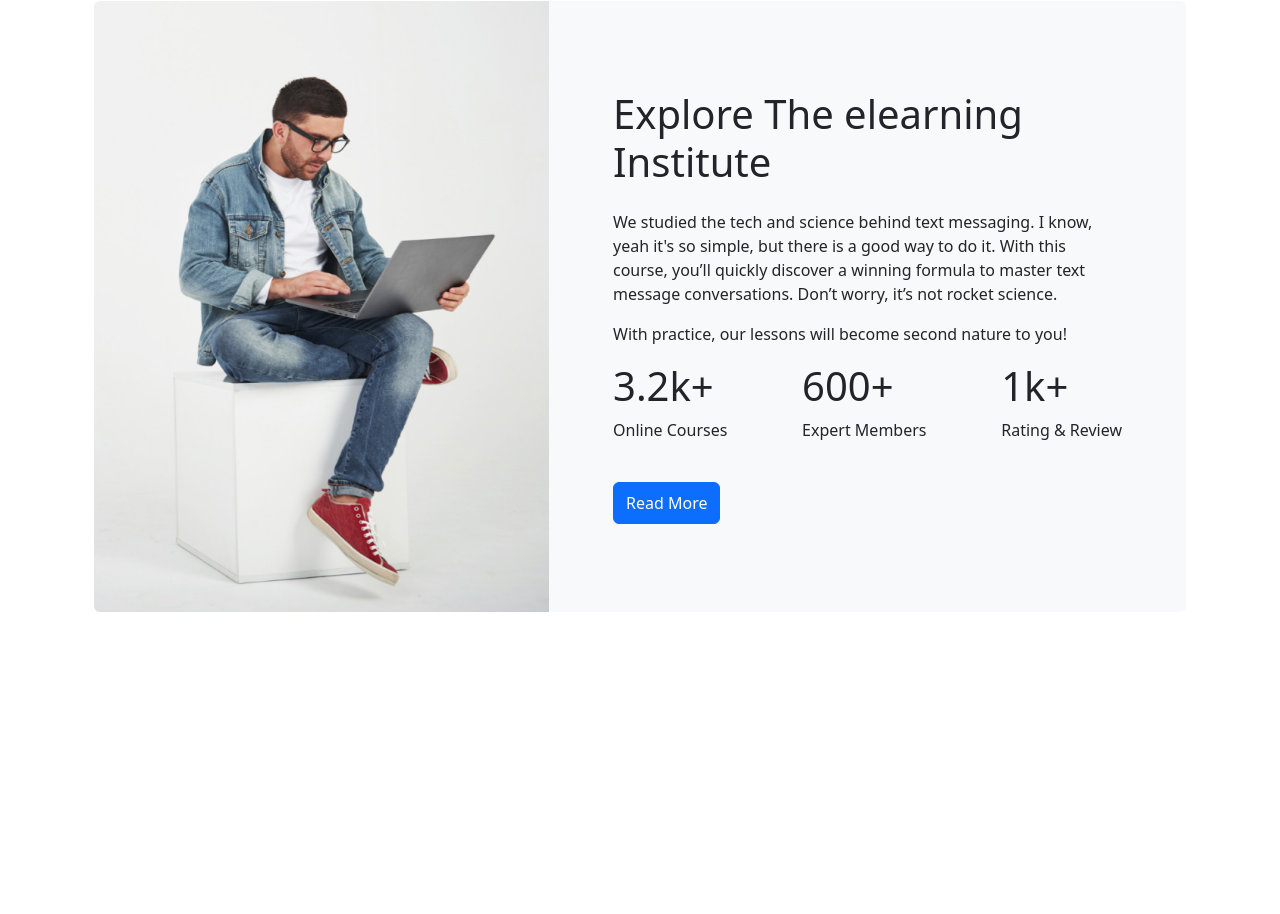
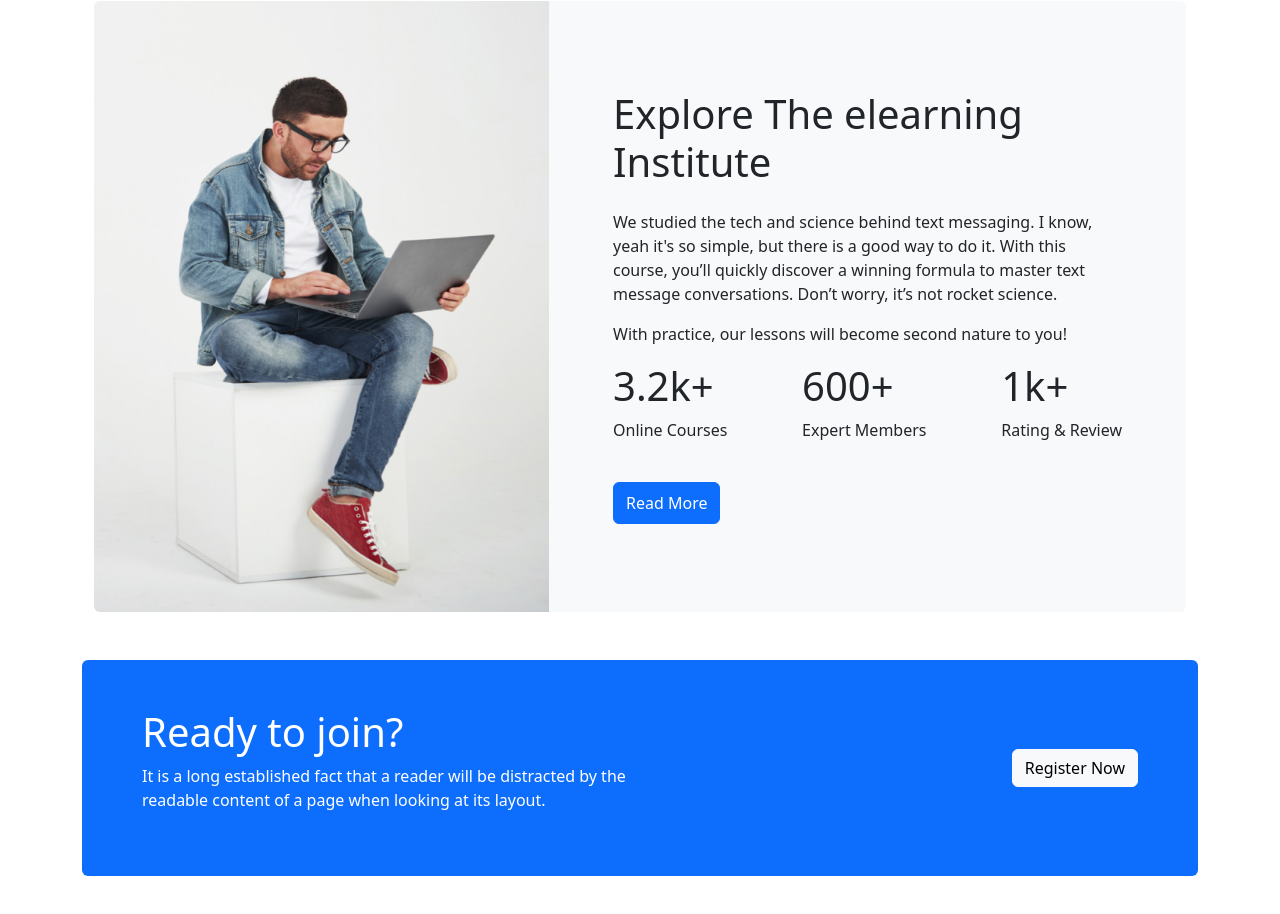
Before and after one commit to MD-Tauhid/edExp-website, a plain HTML site: page index.html in a window 1280 px wide. Shown: the part 1841-2755 px from the top of the page. Before the commit the page ends 2501 px from the top, so only its background shows below. Drawn offline with nearby package versions, Linux system fonts and the light colour scheme.

Commit message:
Modal part added

```diff
--- a/index.html
+++ b/index.html
@@ -239,6 +239,20 @@
             </div>
         </section>
         <!-- Elerning Institute end -->
+        <!-- modal part -->
+        <section class="container text-white my-5">
+            <div class="d-flex justify-content-between align-items-center bg-primary p-5 rounded row">
+                <div class="col-6">
+                    <h1>Ready to join?</h1>
+                    <p>It is a long established fact that a reader will be distracted by the
+                        readable content of a page when looking at its layout.</p>
+                </div>
+                <div class=" col-6 d-flex justify-content-end">
+                    <button class="btn btn-light">Register Now</button>
+                </div>
+            </div>
+        </section>
+        <!-- modal part -->
 
     </main>
 
```
